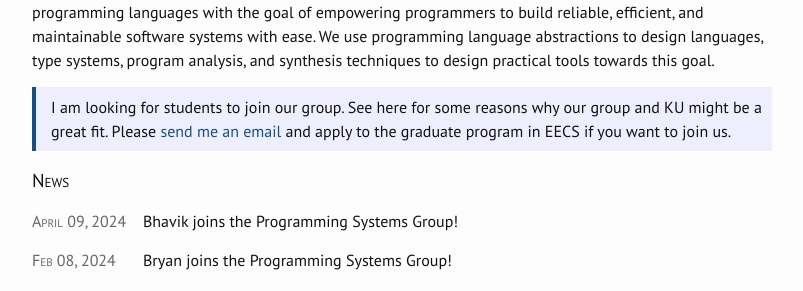
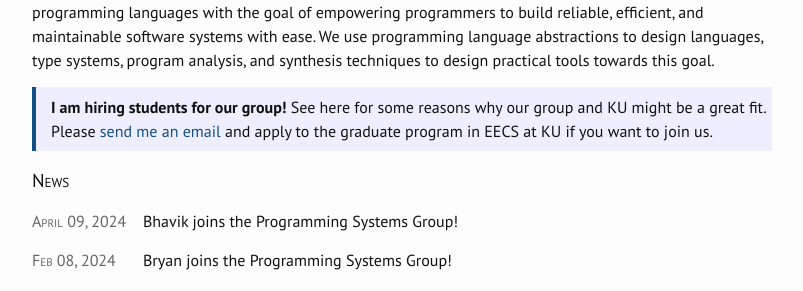
Before and after one commit to ku-progsys/ku-progsys.github.io, a Jekyll site: the page built from index.md, in a window 1280 px wide. Shown: the part 324-615 px from the top of the page, without its empty margins (238-1041 px from the left). Built offline with Jekyll 4.4.1, drawn with Linux system fonts in a browser that asks for light colours; nearby versions of some CDN libraries.

Commit message:
overview update

```diff
--- a/_includes/overview.md
+++ b/_includes/overview.md
@@ -1,3 +1,3 @@
 The Programming Systems Group at the University of Kansas is dedicated to advancing the field of programming languages with the goal of empowering programmers to build reliable, efficient, and maintainable software systems with ease. We use programming language abstractions to design languages, type systems, program analysis, and synthesis techniques to design practical tools towards this goal.
 
-> I am looking for students to join our group. See here for some reasons why our group and KU might be a great fit. Please [send me an email](mailto:sankha@ku.edu) and apply to the graduate program in EECS if you want to join us.
+> **I am hiring students for our group!** See here for some reasons why our group and KU might be a great fit. Please [send me an email](mailto:sankha@ku.edu) and apply to the graduate program in EECS at KU if you want to join us.
```
Also changed, not shown: _includes/projects.md (line endings or trailing spaces).
